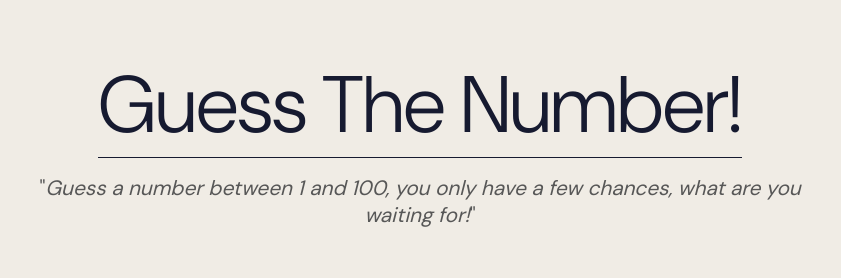
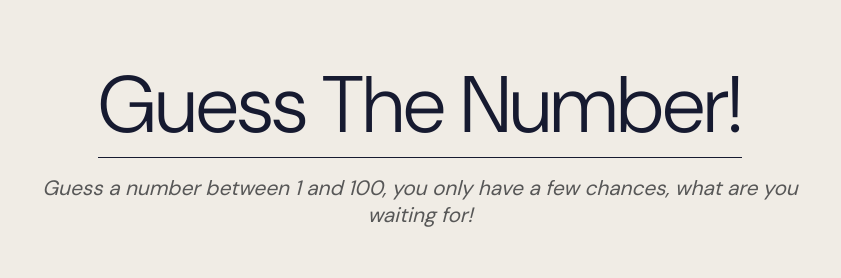
Before and after one commit to NavikaAgarwal/Guess-The-Number, a plain HTML site: page index.html in a window 1280 px wide. Shown: the top 278 px of the page, 220-1061 px from the left. Drawn offline with Linux system fonts and the light colour scheme.

Commit message:
Update index.html

```diff
--- a/index.html
+++ b/index.html
@@ -6,7 +6,7 @@
     <meta name="keywords" content="Mehrabios , Mehrab Anbarlou , Mohammad Hossein Anbarlou , Projects , GitHub , Portfolio , Coding , Programming , Web Development , Open Source , HTML , CSS , JavaScript , Responsive Design , Number , Guess The Number , Guess The Number Game , Number Guessing , Web Game Development , Number Guessing Challenge , Interactive Web Game , JavaScript Game , HTML Game , CSS Game , Mini Project">
     <meta name="author" content="Mehrab Anbarlou">
     <meta name="viewport" content="width=device-width, initial-scale=1.0">
-    <title>Guess The Number | JS Interactive Game</title>
+    <title>Guess The Number</title>
     <link rel="stylesheet" href="./Styles/style.css">
 </head>
 <body>
@@ -15,7 +15,7 @@
             <h1>Guess The Number!</h1>
         </div>
         <div class="paragraph">
-            <p>"<em>Guess a number between 1 and 100, you only have a few chances, what are you waiting for!</em>"</p>
+            <p><em>Guess a number between 1 and 100, you only have a few chances, what are you waiting for!</em></p>
         </div>
     </header>
     <main>
```
